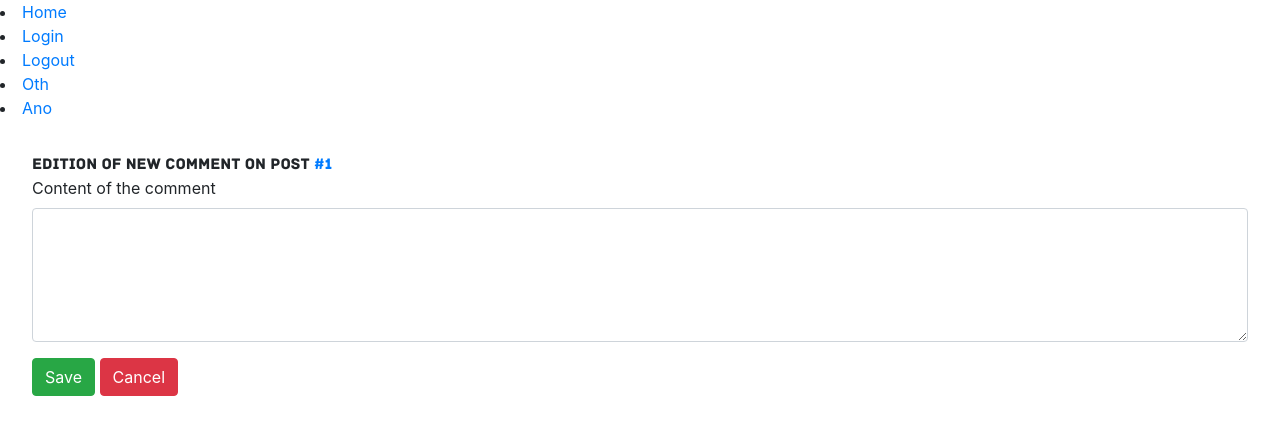
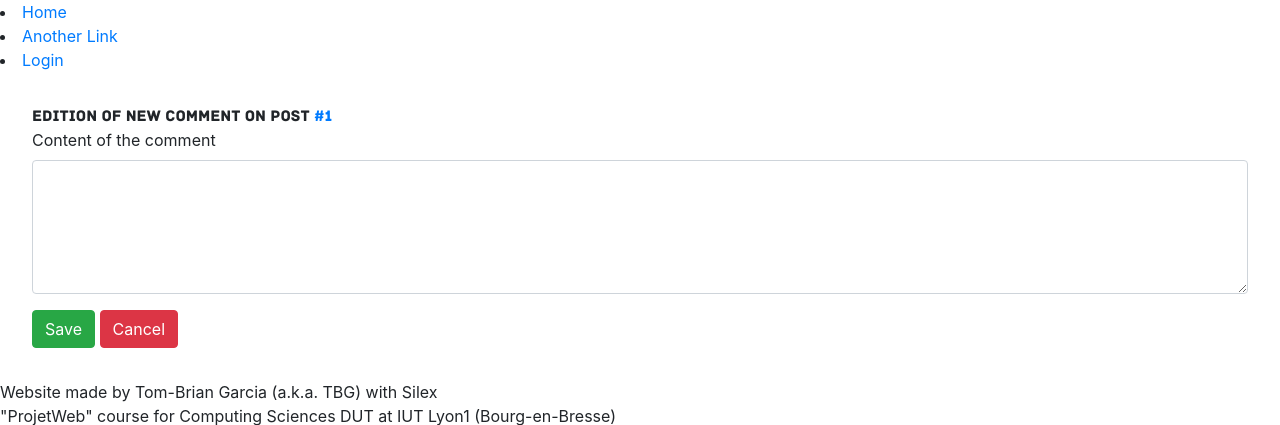
Before and after one commit to TBG-FR/IUT_PHP_SilexBlog, a PHP site: template views/comments_edit.twig in a window 1280 px wide. Shown: the top 425 px of the page. Run offline with PHP 8.4, Linux system fonts and the light colour scheme; the template is opened without the code that fills it: most values are stand-ins (such as "Sample title", 1, 10 or a date in 2020); some libraries are stand-ins or nearby versions.

Commit message:
LazyCommit - Improvements & Fixes

```diff
--- a/views/admin_home.twig
+++ b/views/admin_home.twig
@@ -13,7 +13,7 @@
         <p class='title'>{{ user.getUsername() }} - Admin Panel</p><br />
 
         <!-- Management - Links -->
-        <a href='{{app.request.basepath}}/home' class='btn btn-primary btn-block btntext' role='button'>Home</a>
+        <a href='{{app.request.basepath}}/' class='btn btn-primary btn-block btntext' role='button'>Home</a>
         <a href='{{app.request.basepath}}/admin/newpost' class='btn btn-primary btn-block btntext' role='button'>Create a new Post</a>
         <a href='{{app.request.basepath}}/admin/posts' class='btn btn-primary btn-block btntext' role='button'>Manage Posts</a>
         <a href='#NOT_YET_IMPLEMENTED' class='btn btn-warning btn-block btntext' role='button'>Manage Comments</a>
--- a/views/comments_display_list.twig
+++ b/views/comments_display_list.twig
@@ -34,6 +34,11 @@
                         <span class="menu">
                              -
                             <a class="btn btn-sm btn-warning" href="{{app.request.basepath}}/post/{{ post.getID() }}/comments/{{ comment.getID() }}/edit">Edit</a>
+                            <a class="btn btn-sm btn-danger" href="{{app.request.basepath}}/post/{{ post.getID() }}/comments/{{ comment.getID() }}/delete">Remove</a>
+                        </span>
+                    {% elseif (user is defined) and (user.getAdmin() == '1') %}
+                        <span class="menu">
+                             -
                             <a class="btn btn-sm btn-danger" href="{{app.request.basepath}}/post/{{ post.getID() }}/comments/{{ comment.getID() }}/delete">Delete</a>
                         </span>
                     {% endif %}
--- a/views/comments_edit.twig
+++ b/views/comments_edit.twig
@@ -50,7 +50,7 @@
 
                 <script>
                     // Replaces the <textarea id="inputContent"> with a CKEditor instance, with custom settings (we need less settings for a comment than for a post).
-                    CKEDITOR.replace( 'inputContent', { toolbar : [ ['Bold','Italic','Font'] ] })
+                    CKEDITOR.replace( 'inputContent', { toolbar : [ ['Source','Bold','Italic','Font'] ] })
                 </script>
 
             </div>
--- a/views/includes/navbar.twig
+++ b/views/includes/navbar.twig
@@ -1,4 +1,4 @@
-{# 'layout.twig' ~ Base HTML template #}
+{# 'navbar.twig' ~ Navbar, displaying navigation buttons/links #}
 
 <lu>
 
@@ -7,19 +7,35 @@
     </li>
 
     <li>
-    <a href="{{app.request.basepath}}/auth">Login</a>
+    <a href="{{app.request.basepath}}/">Another Link</a>
     </li>
 
-    <li>
-    <a href="{{app.request.basepath}}/auth/logout">Logout</a>
-    </li>
+    {% if (user is defined) %}
 
-    <li>
-    <a href="{{app.request.basepath}}/">Oth</a>
-    </li>
+        {% if (user.getAdmin() == '1') %}   {# Admin Navbar #}
 
-    <li>
-    <a href="{{app.request.basepath}}/">Ano</a>
-    </li>
+            <li>
+            <a href="{{app.request.basepath}}/auth">Admin Panel</a>
+            </li>
+
+        {% else %}   {# User Navbar #}
+
+            <li>
+            <a href="{{app.request.basepath}}/auth">User Panel</a>
+            </li>
+
+        {% endif %}
+
+        <li>
+        <a href="{{app.request.basepath}}/auth/logout">Logout</a>
+        </li>
+
+    {% else %}   {# Guest Navbar #}
+
+        <li>
+        <a href="{{app.request.basepath}}/auth">Login</a>
+        </li>
+
+    {% endif %}
 
 </lu>
--- a/views/user_home.twig
+++ b/views/user_home.twig
@@ -14,8 +14,8 @@
         <p class='title'>{{ user.getUsername() }} - User Panel</p><br />
 
         <!-- Management - Links -->
-        <a href='{{app.request.basepath}}/home' class='btn btn-primary btn-block btntext' role='button'>Home</a>
-        <a href='{{app.request.basepath}}/user/info' class='btn btn-primary btn-block btntext' role='button'>Account Informations</a>
+        <a href='{{app.request.basepath}}/' class='btn btn-primary btn-block btntext' role='button'>Home</a>
+        <a href='#NOT_YET_IMPLEMENTED' class='btn btn-primary btn-block btntext' role='button'>Account Informations</a>
         <a href='#NOT_YET_IMPLEMENTED' class='btn btn-warning btn-block btntext' role='button'>Manage my Comments</a>
         <a href='#NOT_YET_IMPLEMENTED' class='btn btn-warning btn-block btntext' role='button'>Another Button</a>
         <a href='{{app.request.basepath}}/auth/logout' class='btn btn-danger btn-block btntext' role='button'>Log out</a>
```
Also changed, not shown: views/comments_display_single.twig (+7 -3 lines).
